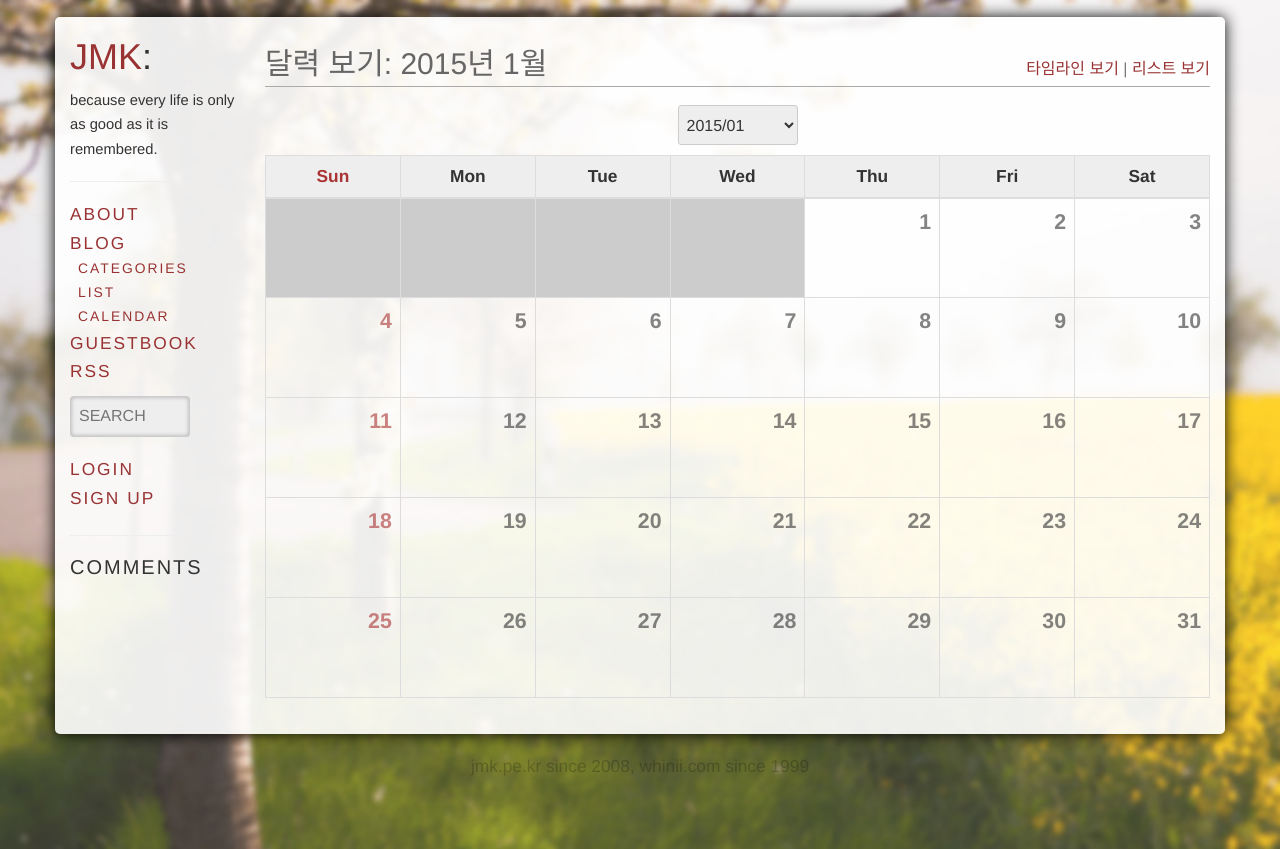
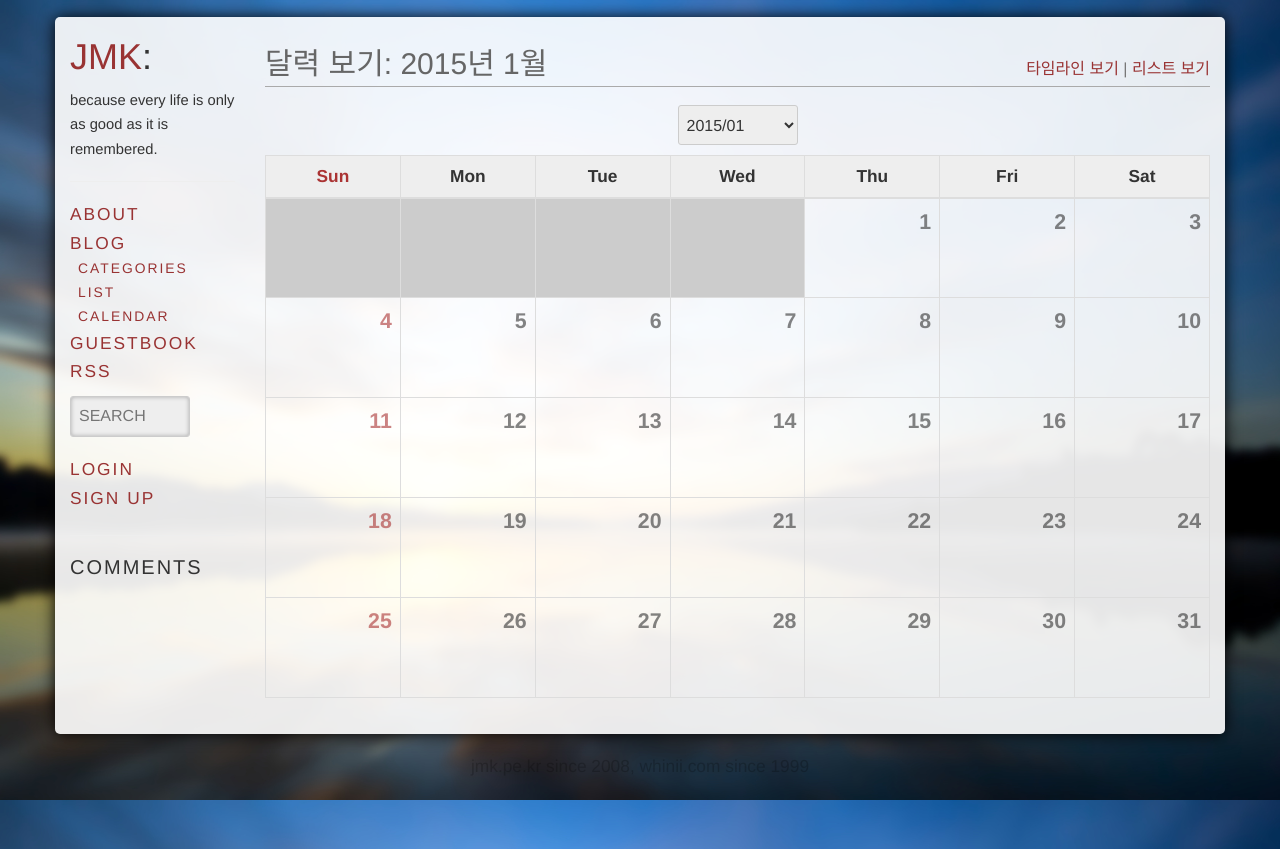
Before and after one commit to jongman/jmk.pe.kr, a Django app: page /calendar/ in a window 1280 px wide. Run offline with Django 3.2, Linux system fonts and the light colour scheme; data that the repository does not hold is empty; parts of the project's set-up code (start-up, migrations or seed data) failed here and were passed over; some libraries are stand-ins or nearby versions.

Commit message:
background

```diff
--- a/www/static/jmk.css
+++ b/www/static/jmk.css
@@ -81,7 +81,8 @@ input[type=button], input[type=submit] {
 		background-color: #333;
 		background-size: cover;
 		/* background-image: url(grasses2.jpg); */
-		background-image: url(flowers.jpg);
+		/* background-image: url(flowers.jpg); */
+		background-image: url(lake.jpg);
 		background-attachment: fixed;
 }
 }
```
Also changed, not shown: www/static/lake.jpg (added).
